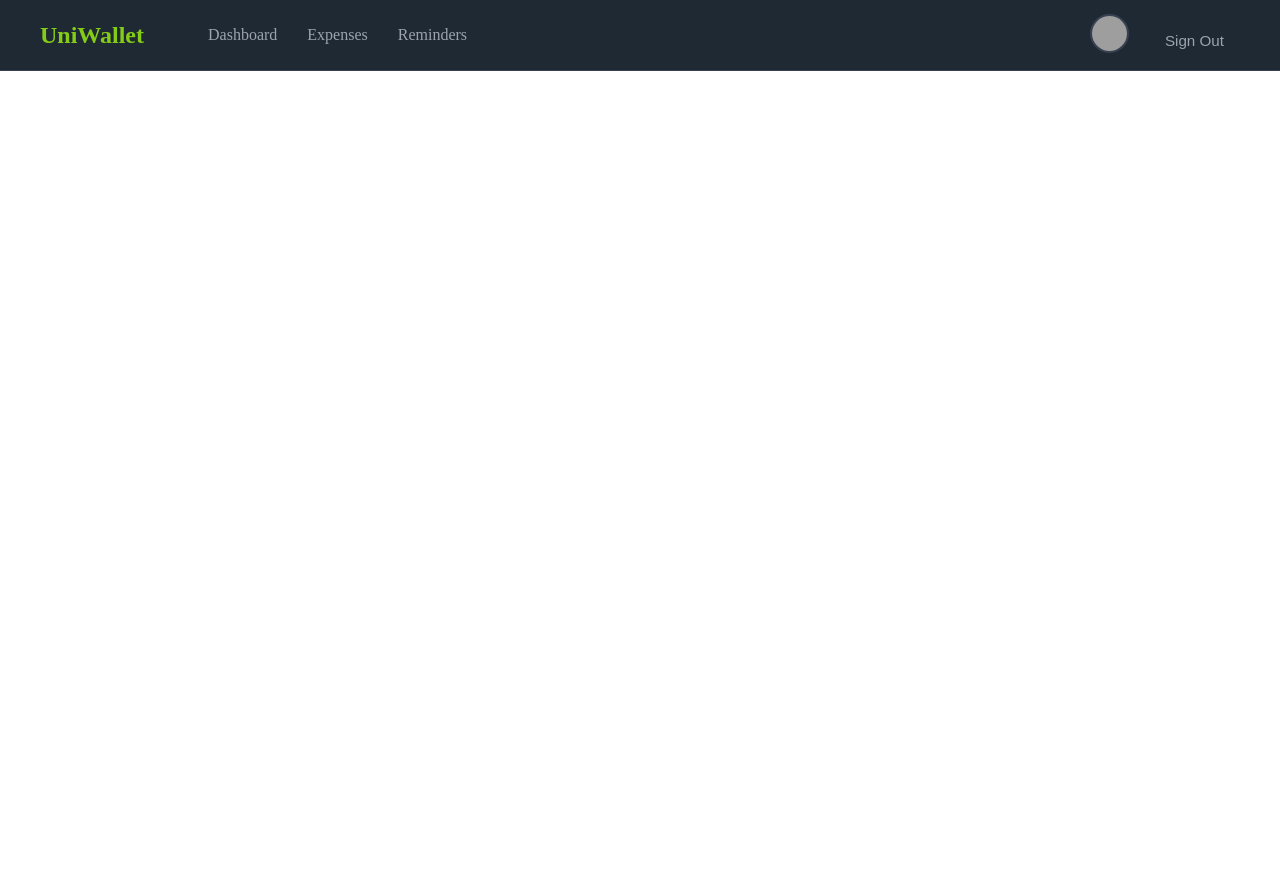
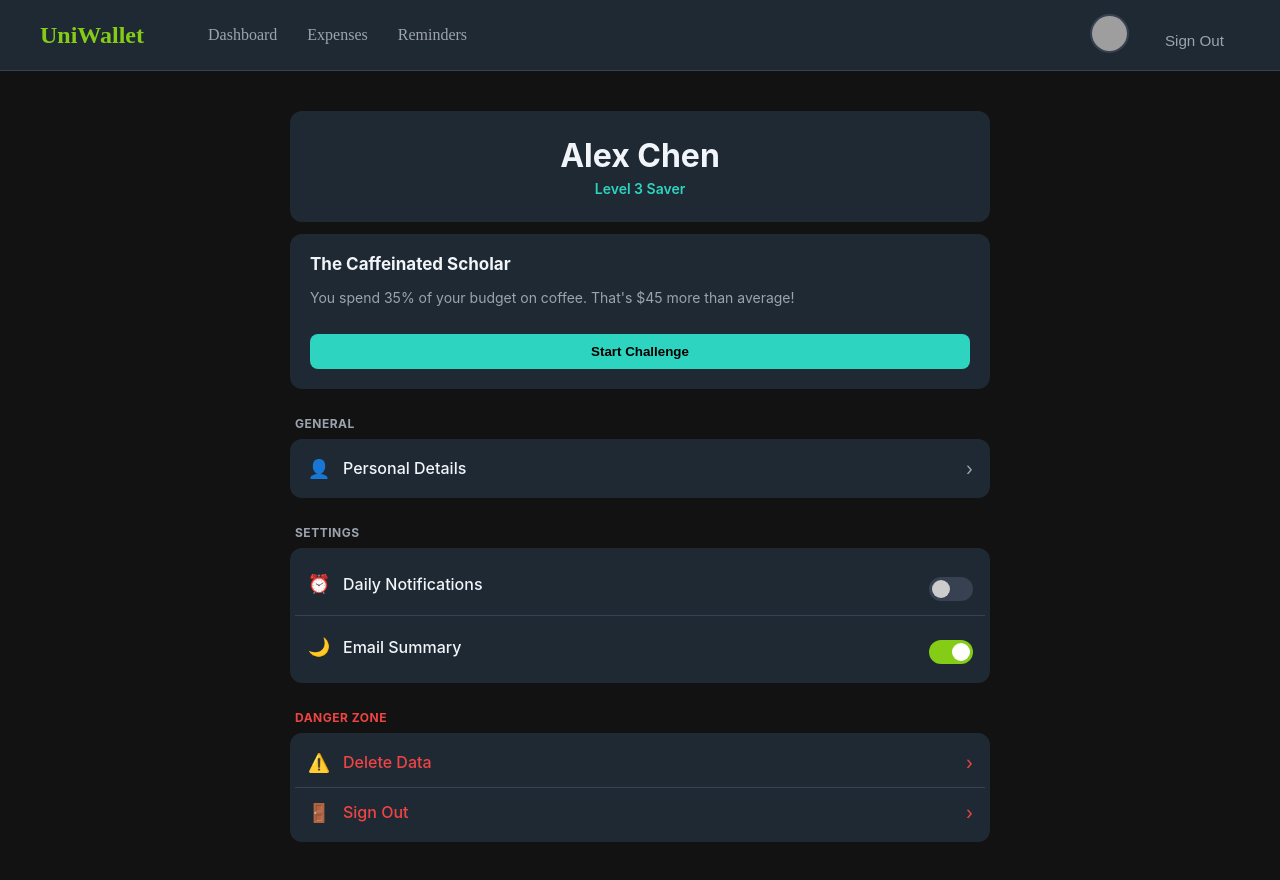
Before and after one commit to yasithbuddhima/UniWallet, a React (Create React App) app in the folder frontend/: page /profile in a window 1280 px wide. Shown: the top 880 px of the page. Before the commit the page ends 800 px from the top, so only its background shows below. Built offline with nearby package versions, Linux system fonts and the light colour scheme; no server answers; grey boxes are pictures that could not be loaded.

Commit message:
UI: Add profile page UI
Co-authored-by: Chanula Jayanath <chanulajayanath@gmail.com>

```diff
--- a/frontend/src/Pages/Profile/ProfilePage.jsx
+++ b/frontend/src/Pages/Profile/ProfilePage.jsx
@@ -1,6 +1,116 @@
-import React from "react";
+import React, { useState } from "react";
+import styles from "./ProfilePage.module.css";
 
 const ProfilePage = () => {
-  return <></>;
+  const [reminders, setReminders] = useState(false);
+  const [emailSummary, setEmailSummary] = useState(true);
+
+  const handleNav = (link) => alert("Navigating to: " + link);
+  const handleLogout = () => alert("Are you sure?") && alert("Logged out!");
+  const handleDelete = () => alert("Delete all data?") && alert("Deleted.");
+
+  return (
+    <div className={styles.bodyWrapper}>
+      <div className={styles.appContainer}>
+        <div className={`${styles.card} ${styles.userProfile}`}>
+          <h1 style={{ margin: 0 }}>Alex Chen</h1>
+          <div className={styles.statusBadge}>Level 3 Saver</div>
+        </div>
+
+        <div className={styles.card}>
+          <div style={{ fontWeight: 700, fontSize: "17px" }}>
+            The Caffeinated Scholar
+          </div>
+          <p style={{ color: "#9CA3AF", fontSize: "14px", lineHeight: "1.4" }}>
+            You spend 35% of your budget on coffee. That's $45 more than
+            average!
+          </p>
+          <button
+            className={styles.btnPrimary}
+            onClick={() => alert("Challenge started!")}
+          >
+            Start Challenge
+          </button>
+        </div>
+
+        <div className={styles.groupLabel}>GENERAL</div>
+        <div className={`${styles.card} ${styles.listWrapper}`}>
+          <div className={styles.listRow} onClick={() => handleNav("profile")}>
+            <div className={styles.rowContent}>
+              <span className={styles.rowIcon}>👤</span>
+              <span className={styles.rowTitle}>Personal Details</span>
+            </div>
+            <div className={styles.nextArrow}>›</div>
+          </div>
+        </div>
+
+        <div className={styles.groupLabel}>SETTINGS</div>
+        <div className={`${styles.card} ${styles.listWrapper}`}>
+          <div
+            className={styles.listRow}
+            onClick={() => setReminders(!reminders)}
+          >
+            <div className={styles.rowContent}>
+              <span className={styles.rowIcon}>⏰</span>
+              <span className={styles.rowTitle}>Daily Notifications</span>
+            </div>
+            <button
+              className={styles.toggleSwitch}
+              role="switch"
+              aria-checked={reminders}
+            >
+              <span className={styles.circle}></span>
+            </button>
+          </div>
+
+          <div
+            className={styles.listRow}
+            onClick={() => setEmailSummary(!emailSummary)}
+          >
+            <div className={styles.rowContent}>
+              <span className={styles.rowIcon}>🌙</span>
+              <span className={styles.rowTitle}>Email Summary</span>
+            </div>
+            <button
+              className={styles.toggleSwitch}
+              role="switch"
+              aria-checked={emailSummary}
+            >
+              <span className={styles.circle}></span>
+            </button>
+          </div>
+        </div>
+
+        <div className={`${styles.groupLabel} ${styles.dangerText}`}>
+          DANGER ZONE
+        </div>
+        <div className={`${styles.card} ${styles.listWrapper}`}>
+          <div className={styles.listRow} onClick={handleDelete}>
+            <div className={styles.rowContent}>
+              <span className={`${styles.rowIcon} ${styles.dangerText}`}>
+                ⚠️
+              </span>
+              <span className={`${styles.rowTitle} ${styles.dangerText}`}>
+                Delete Data
+              </span>
+            </div>
+            <div className={styles.nextArrow + " " + styles.dangerText}>›</div>
+          </div>
+          <div className={styles.listRow} onClick={handleLogout}>
+            <div className={styles.rowContent}>
+              <span className={`${styles.rowIcon} ${styles.dangerText}`}>
+                🚪
+              </span>
+              <span className={`${styles.rowTitle} ${styles.dangerText}`}>
+                Sign Out
+              </span>
+            </div>
+            <div className={styles.nextArrow + " " + styles.dangerText}>›</div>
+          </div>
+        </div>
+      </div>
+    </div>
+  );
 };
+
 export default ProfilePage;
--- a/frontend/src/Pages/Profile/ProfilePage.module.css
+++ b/frontend/src/Pages/Profile/ProfilePage.module.css
@@ -0,0 +1,132 @@
+.bodyWrapper {
+  margin: 0;
+  background: #121212;
+  color: #f1f5f9;
+  font-family: "Inter", sans-serif;
+  padding: 40px 15px;
+  display: flex;
+  justify-content: center;
+  min-height: 100vh;
+}
+
+.appContainer {
+  width: 100%;
+  max-width: 700px;
+}
+
+.card {
+  background: #1f2933;
+  border-radius: 12px;
+  padding: 20px;
+  margin-bottom: 12px;
+}
+
+.userProfile {
+  text-align: center;
+  padding: 25px 10px;
+}
+
+.statusBadge {
+  color: #2dd4bf;
+  font-weight: 600;
+  font-size: 14px;
+  margin-top: 5px;
+}
+
+.groupLabel {
+  padding: 15px 5px 8px;
+  color: #9ca3af;
+  font-size: 12px;
+  font-weight: 700;
+  letter-spacing: 0.5px;
+}
+
+.listWrapper {
+  padding: 5px;
+}
+
+.listRow {
+  display: flex;
+  align-items: center;
+  justify-content: space-between;
+  padding: 14px 12px;
+  cursor: pointer;
+  border-bottom: 1px solid #374151;
+  transition: background 0.2s;
+}
+
+.listRow:last-child {
+  border-bottom: none;
+}
+
+.listRow:hover {
+  background: rgba(255, 255, 255, 0.04);
+}
+
+.rowContent {
+  display: flex;
+  align-items: center;
+  gap: 12px;
+}
+
+.rowIcon {
+  width: 24px;
+  text-align: center;
+  font-size: 18px;
+}
+
+.rowTitle {
+  font-weight: 500;
+}
+
+.nextArrow {
+  color: #9ca3af;
+  font-size: 18px;
+}
+
+/* Toggle Switch Logic */
+.toggleSwitch {
+  width: 44px;
+  height: 24px;
+  border-radius: 20px;
+  background: #374151;
+  position: relative;
+  border: none;
+  cursor: pointer;
+  transition: 0.3s;
+}
+
+.toggleSwitch[aria-checked="true"] {
+  background: #84cc16;
+}
+
+.circle {
+  position: absolute;
+  top: 3px;
+  left: 3px;
+  width: 18px;
+  height: 18px;
+  background: #ccc;
+  border-radius: 50%;
+  transition: 0.3s;
+}
+
+.toggleSwitch[aria-checked="true"] .circle {
+  left: calc(100% - 21px);
+  background: #fff;
+}
+
+.btnPrimary {
+  background: #2dd4bf;
+  border: none;
+  color: #000;
+  padding: 10px 20px;
+  border-radius: 8px;
+  font-weight: 700;
+  cursor: pointer;
+  margin-top: 12px;
+}
+
+.dangerText {
+  color: #ef4444 !important;
+}
```
